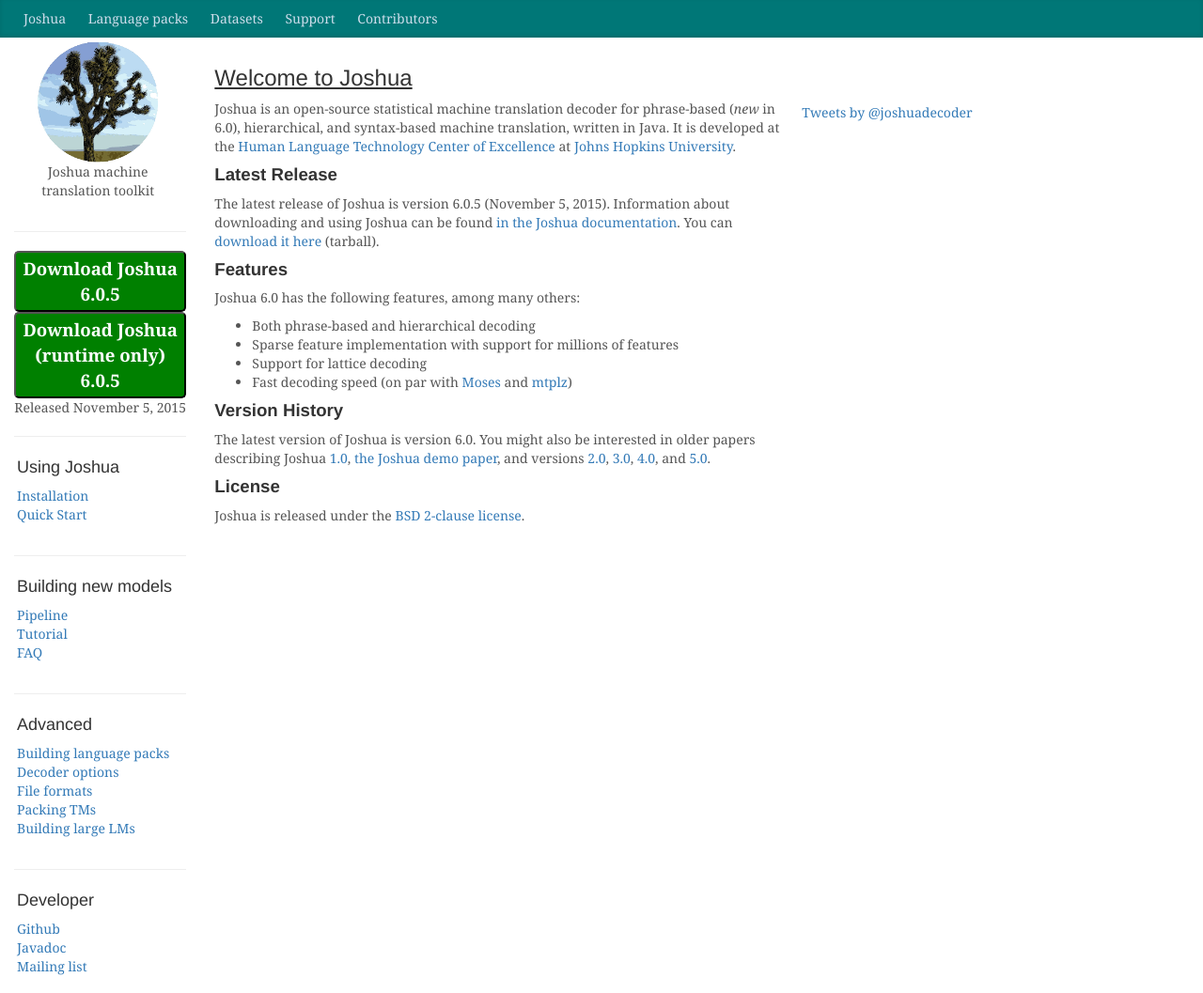
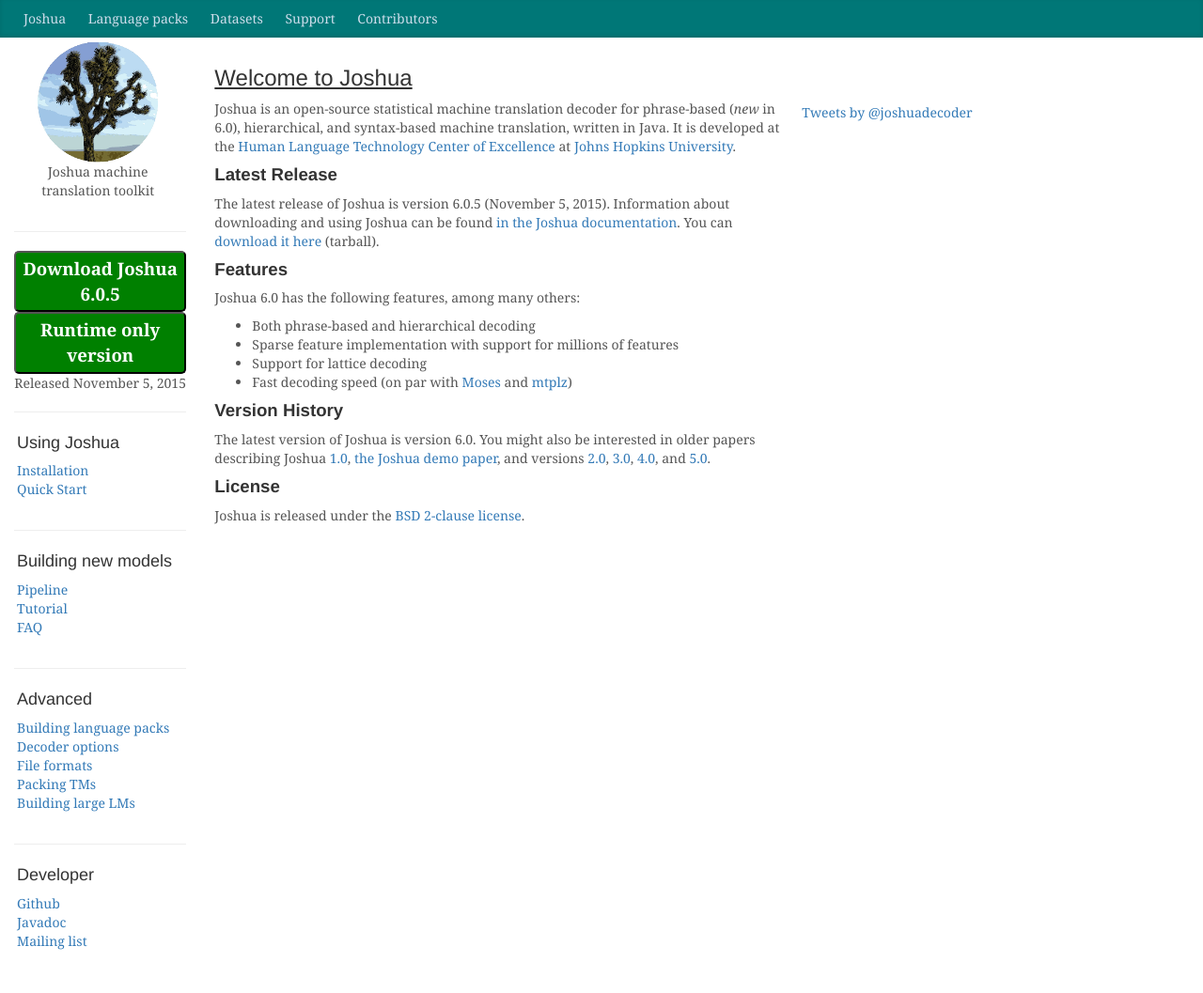
Before and after one commit to joshua-decoder/joshua-decoder.github.com, a Jekyll site: the page built from index.md, in a window 1280 px wide. Shown: the whole page at 94% size. Built offline with Jekyll 4.4.1, drawn with Linux system fonts in a browser that asks for light colours; nearby versions of some CDN libraries; comment, search, counter and statistics services are not loaded; after the commit the page ends 1030 px from its top, so only the background shows below that.

Commit message:
changed text

```diff
--- a/_layouts/default6.html
+++ b/_layouts/default6.html
@@ -49,7 +49,7 @@
           <center>
             <a href="/releases/current/" target="_blank"><button class="button">Download Joshua {{ site.data.joshua.release_version }}</button></a>
             <br />
-            <a href="/releases/runtime/" target="_blank"><button class="button">Download Joshua (runtime only) {{ site.data.joshua.release_version }}</button></a>
+            <a href="/releases/runtime/" target="_blank"><button class="button">Runtime only version</button></a>
             <p>Released {{ site.data.joshua.release_date }}</p>
           </center>
           <hr>
```
